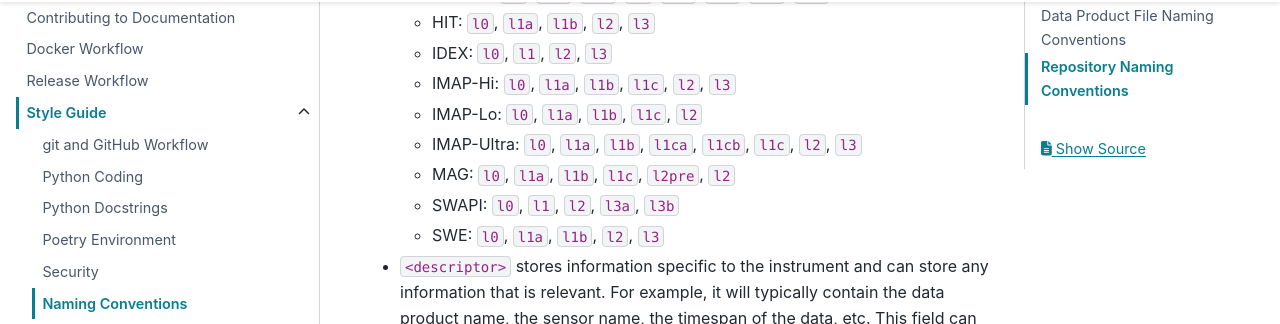
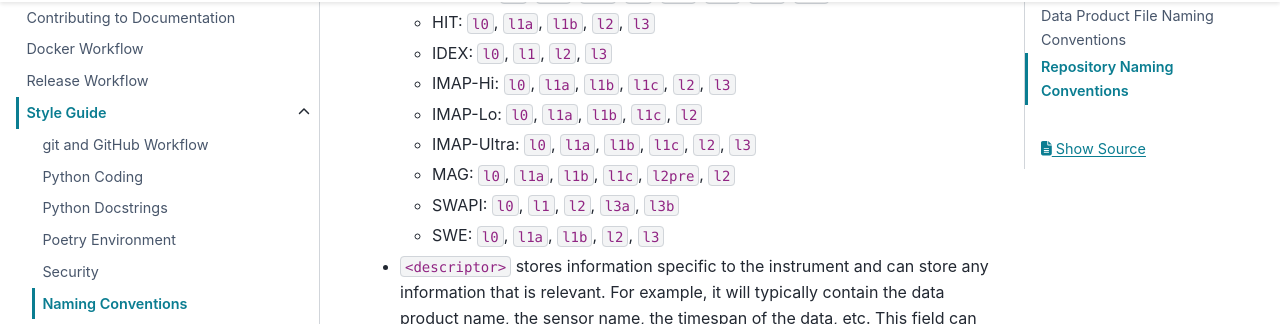
Before and after one commit to IMAP-Science-Operations-Center/imap_processing, a Sphinx documentation site: the page built from docs/source/development-guide/style-guide/naming-conventions.rst, in a window 1280 px wide and 900 px high, scrolled down 603 px. Shown: the part 126-450 px from the top of the window. Built offline with Sphinx 7.4.7 and the PyData theme 0.15.4, drawn with Linux system fonts in a browser that asks for light colours.

Commit message:
minor ultra data level update

```diff
--- a/docs/source/development-guide/style-guide/naming-conventions.rst
+++ b/docs/source/development-guide/style-guide/naming-conventions.rst
@@ -24,7 +24,7 @@ The general filename convention is as follows::
   * IDEX: ``l0``, ``l1``, ``l2``, ``l3``
   * IMAP-Hi: ``l0``, ``l1a``, ``l1b``, ``l1c``, ``l2``, ``l3``
   * IMAP-Lo: ``l0``, ``l1a``, ``l1b``, ``l1c``, ``l2``
-  * IMAP-Ultra: ``l0``, ``l1a``, ``l1b``, ``l1ca``, ``l1cb``, ``l1c``, ``l2``, ``l3``
+  * IMAP-Ultra: ``l0``, ``l1a``, ``l1b``, ``l1c``, ``l2``, ``l3``
   * MAG: ``l0``, ``l1a``, ``l1b``, ``l1c``, ``l2pre``, ``l2``
   * SWAPI: ``l0``, ``l1``, ``l2``, ``l3a``, ``l3b``
   * SWE: ``l0``, ``l1a``, ``l1b``, ``l2``, ``l3``
```
